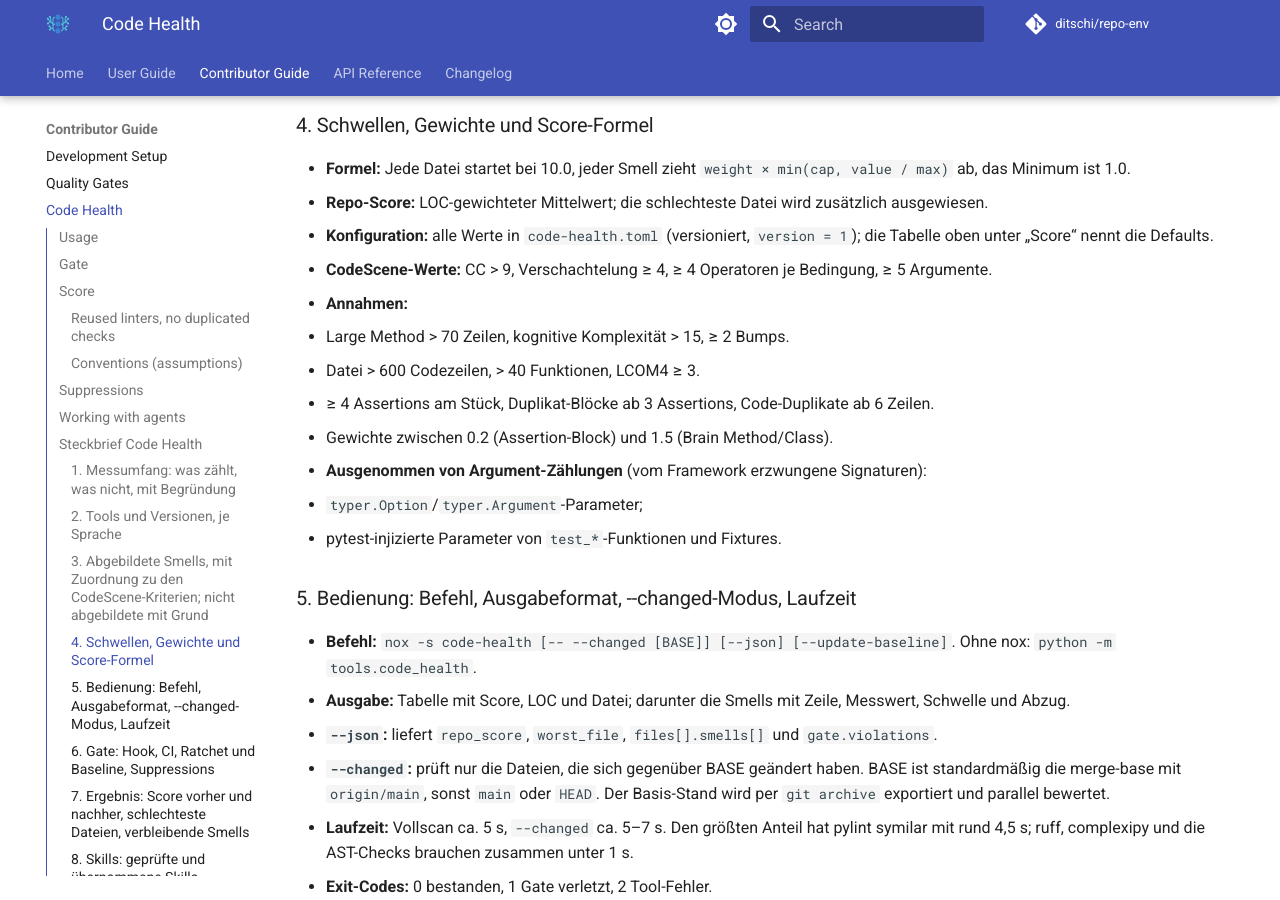
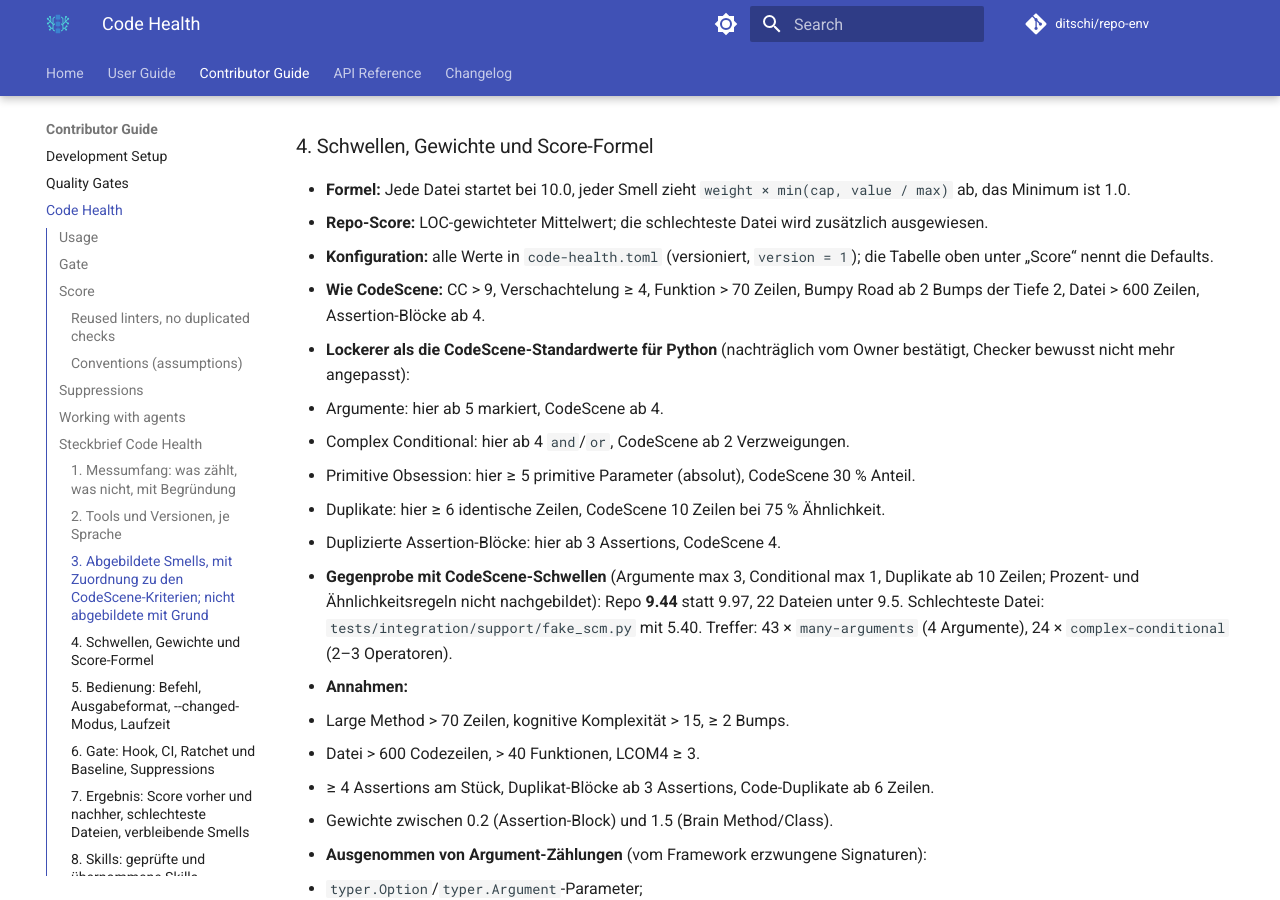
Before and after one commit to ditschi/repo-env, an MkDocs documentation site: the page built from docs/contributor-guide/code-health.md, in a window 1280 px wide and 900 px high, scrolled down 5010 px. Built offline with MkDocs 1.6.1 and Material for MkDocs 9.7.7, drawn with Linux system fonts in a browser that asks for light colours; comment, search, counter and statistics services are not loaded; the version menu is left out; some of the changed text lies outside the part shown.

Commit message:
docs(code-health): correct CodeScene reference thresholds and record strict cross-check
Co-Authored-By: Claude Opus 5.5 <noreply@anthropic.com>

```diff
--- a/code-health.toml
+++ b/code-health.toml
@@ -52,7 +52,7 @@ max = 0
 weight = 1.5
 cap = 1.0
 
-[smells.many-arguments]        # source: ruff PLR0913; CodeScene: >= 5 arguments
+[smells.many-arguments]        # source: ruff PLR0913; >= 5 flagged (looser than CodeScene: 4 arguments)
 max = 4
 weight = 0.3
 cap = 3.0
@@ -62,7 +62,7 @@ max = 4
 weight = 0.3
 cap = 3.0
 
-[smells.code-duplication]      # source: pylint R0801; assumption: >= 6 similar lines (matches `nox -s duplicates`)
+[smells.code-duplication]      # source: pylint symilar; >= 6 identical lines (CodeScene: 10 lines at 75 % similarity)
 max = 5
 weight = 0.4
 cap = 3.0
@@ -83,7 +83,7 @@ max = 1
 weight = 0.4
 cap = 3.0
 
-[smells.complex-conditional]   # source: AST; CodeScene: a condition with >= 4 and/or operators
+[smells.complex-conditional]   # source: AST; >= 4 operators flagged (looser than CodeScene: 2 branches)
 max = 3
 weight = 0.3
 cap = 2.0
--- a/docs/contributor-guide/code-health.md
+++ b/docs/contributor-guide/code-health.md
@@ -61,13 +61,13 @@ which is versioned and reviewed like code.
 | complex-method | function | ruff `C901` (mccabe) | CC ≤ 9 | CodeScene |
 | large-method | function | AST | ≤ 70 code lines | assumption |
 | brain-method | function | derived | complex **and** large | assumption |
-| many-arguments | function | ruff `PLR0913` | ≤ 4 arguments | CodeScene (≥ 5 flagged) |
+| many-arguments | function | ruff `PLR0913` | ≤ 4 arguments | looser than CodeScene (4) |
 | primitive-obsession | function | AST | ≤ 4 `str/int/float/bool/bytes` params | assumption |
 | code-duplication | function | pylint `symilar` (engine of R0801) | ≤ 5 similar lines | assumption (matches `nox -s duplicates`) |
 | cognitive-complexity | implementation | complexipy | ≤ 15 | assumption (SonarSource default) |
 | nested-complexity | implementation | ruff `PLR1702` | depth ≤ 3 | CodeScene (≥ 4 flagged) |
 | bumpy-road | implementation | AST | ≤ 1 bump (block nested ≥ 2 deep) | assumption |
-| complex-conditional | implementation | AST | ≤ 3 `and`/`or` per condition | CodeScene (≥ 4 flagged) |
+| complex-conditional | implementation | AST | ≤ 3 `and`/`or` per condition | looser than CodeScene (2 branches) |
 | large-file | module | tokenize | ≤ 600 code lines | assumption |
 | many-functions | module | AST | ≤ 40 functions | assumption |
 | low-cohesion | module | AST, LCOM4 per class (≥ 4 methods) | LCOM4 ≤ 2 | assumption |
@@ -170,7 +170,14 @@ Nicht abgebildet:
 - **Formel:** Jede Datei startet bei 10.0, jeder Smell zieht `weight × min(cap, value / max)` ab, das Minimum ist 1.0.
 - **Repo-Score:** LOC-gewichteter Mittelwert; die schlechteste Datei wird zusätzlich ausgewiesen.
 - **Konfiguration:** alle Werte in `code-health.toml` (versioniert, `version = 1`); die Tabelle oben unter „Score“ nennt die Defaults.
-- **CodeScene-Werte:** CC > 9, Verschachtelung ≥ 4, ≥ 4 Operatoren je Bedingung, ≥ 5 Argumente.
+- **Wie CodeScene:** CC > 9, Verschachtelung ≥ 4, Funktion > 70 Zeilen, Bumpy Road ab 2 Bumps der Tiefe 2, Datei > 600 Zeilen, Assertion-Blöcke ab 4.
+- **Lockerer als die CodeScene-Standardwerte für Python** (nachträglich vom Owner bestätigt, Checker bewusst nicht mehr angepasst):
+  - Argumente: hier ab 5 markiert, CodeScene ab 4.
+  - Complex Conditional: hier ab 4 `and`/`or`, CodeScene ab 2 Verzweigungen.
+  - Primitive Obsession: hier ≥ 5 primitive Parameter (absolut), CodeScene 30 % Anteil.
+  - Duplikate: hier ≥ 6 identische Zeilen, CodeScene 10 Zeilen bei 75 % Ähnlichkeit.
+  - Duplizierte Assertion-Blöcke: hier ab 3 Assertions, CodeScene 4.
+- **Gegenprobe mit CodeScene-Schwellen** (Argumente max 3, Conditional max 1, Duplikate ab 10 Zeilen; Prozent- und Ähnlichkeitsregeln nicht nachgebildet): Repo **9.44** statt 9.97, 22 Dateien unter 9.5. Schlechteste Datei: `tests/integration/support/fake_scm.py` mit 5.40. Treffer: 43 × `many-arguments` (4 Argumente), 24 × `complex-conditional` (2–3 Operatoren).
 - **Annahmen:**
   - Large Method > 70 Zeilen, kognitive Komplexität > 15, ≥ 2 Bumps.
   - Datei > 600 Codezeilen, > 40 Funktionen, LCOM4 ≥ 3.
```
